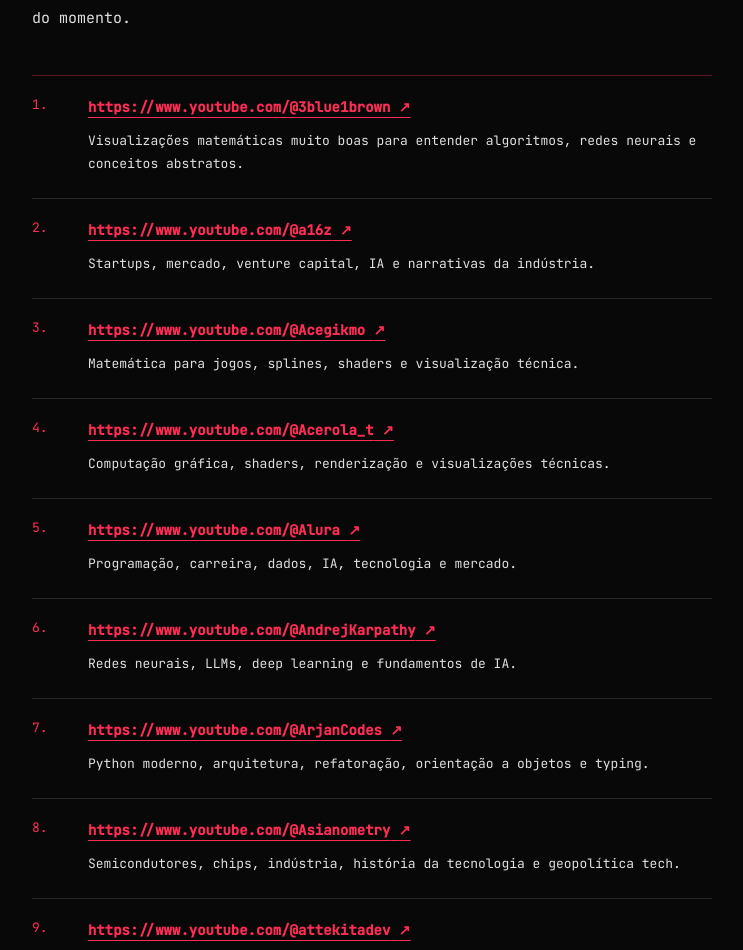
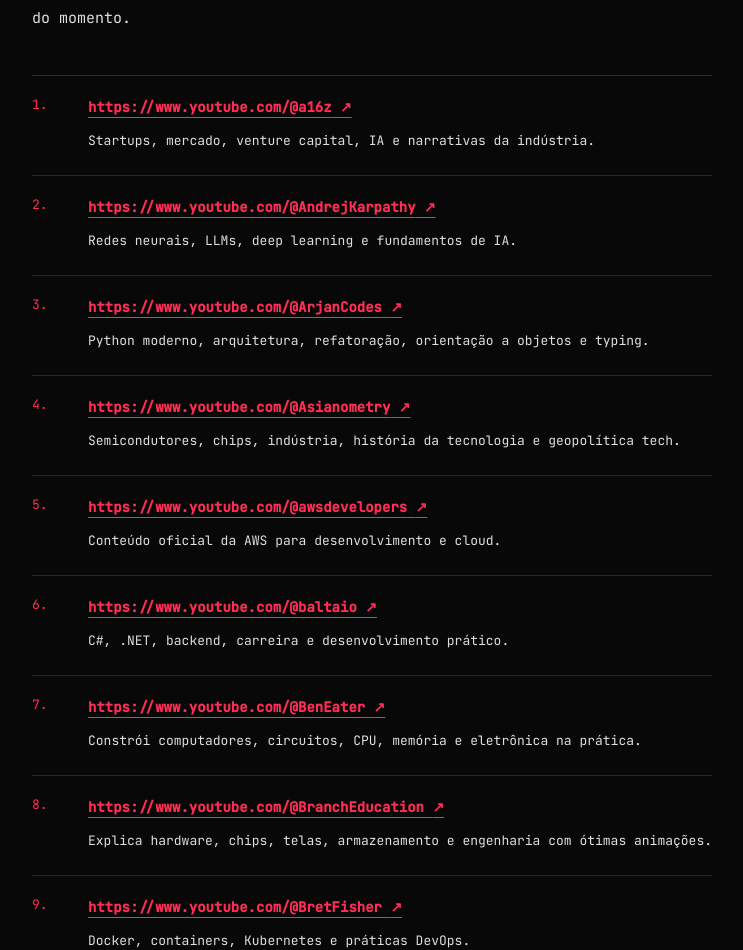
Before and after one commit to felipecezar01/portfolioV4, a Next.js app: page /cultura-tech/canais-youtube in a window 1280 px wide. Shown: the part 349-1299 px from the top of the page, without its empty margins (268-1011 px from the left). Built offline with nearby package versions, Linux system fonts and the light colour scheme.

Commit message:
chore(cultura-tech): update YouTube channel list

```diff
--- a/src/data/culturaTech.ts
+++ b/src/data/culturaTech.ts
@@ -185,15 +185,10 @@
 ]
 
 const youtubeChannelItems: CulturaTechItem[] = [
-  siteItem('https://www.youtube.com/@3blue1brown', 'https://www.youtube.com/@3blue1brown', 'Visualizações matemáticas muito boas para entender algoritmos, redes neurais e conceitos abstratos.'),
   siteItem('https://www.youtube.com/@a16z', 'https://www.youtube.com/@a16z', 'Startups, mercado, venture capital, IA e narrativas da indústria.'),
-  siteItem('https://www.youtube.com/@Acegikmo', 'https://www.youtube.com/@Acegikmo', 'Matemática para jogos, splines, shaders e visualização técnica.'),
-  siteItem('https://www.youtube.com/@Acerola_t', 'https://www.youtube.com/@Acerola_t', 'Computação gráfica, shaders, renderização e visualizações técnicas.'),
-  siteItem('https://www.youtube.com/@Alura', 'https://www.youtube.com/@Alura', 'Programação, carreira, dados, IA, tecnologia e mercado.'),
   siteItem('https://www.youtube.com/@AndrejKarpathy', 'https://www.youtube.com/@AndrejKarpathy', 'Redes neurais, LLMs, deep learning e fundamentos de IA.'),
   siteItem('https://www.youtube.com/@ArjanCodes', 'https://www.youtube.com/@ArjanCodes', 'Python moderno, arquitetura, refatoração, orientação a objetos e typing.'),
   siteItem('https://www.youtube.com/@Asianometry', 'https://www.youtube.com/@Asianometry', 'Semicondutores, chips, indústria, história da tecnologia e geopolítica tech.'),
-  siteItem('https://www.youtube.com/@attekitadev', 'https://www.youtube.com/@attekitadev', 'Mobile, iOS, Swift, carreira e desenvolvimento.'),
   siteItem('https://www.youtube.com/@awsdevelopers', 'https://www.youtube.com/@awsdevelopers', 'Conteúdo oficial da AWS para desenvolvimento e cloud.'),
   siteItem('https://www.youtube.com/@baltaio', 'https://www.youtube.com/@baltaio', 'C#, .NET, backend, carreira e desenvolvimento prático.'),
   siteItem('https://www.youtube.com/@BenEater', 'https://www.youtube.com/@BenEater', 'Constrói computadores, circuitos, CPU, memória e eletrônica na prática.'),
@@ -220,6 +215,7 @@
   siteItem('https://www.youtube.com/@FullCycle', 'https://www.youtube.com/@FullCycle', 'Arquitetura, microsserviços, Docker, Kubernetes, backend e DevOps.'),
   siteItem('https://www.youtube.com/@googlecloudtech', 'https://www.youtube.com/@googlecloudtech', 'Google Cloud, dados, IA, infraestrutura e desenvolvimento.'),
   siteItem('https://www.youtube.com/@GOTO-', 'https://www.youtube.com/@GOTO-', 'Palestras sobre engenharia de software, arquitetura, sistemas distribuídos e cultura técnica.'),
+  siteItem('https://www.youtube.com/@GutoGalego', 'https://www.youtube.com/@GutoGalego', 'Carreira em tecnologia, entrevistas, mercado, currículo, vagas e bastidores para devs.'),
   siteItem('https://www.youtube.com/@hnasr', 'https://www.youtube.com/@hnasr', 'Backend, redes, bancos, proxies, protocolos, performance e arquitetura.'),
   siteItem('https://www.youtube.com/@HuggingFace', 'https://www.youtube.com/@HuggingFace', 'Transformers, LLMs, datasets, modelos e ferramentas open source de IA.'),
   siteItem('https://www.youtube.com/@infoq', 'https://www.youtube.com/@infoq', 'Arquitetura, engenharia de software, liderança técnica, cloud e sistemas distribuídos.'),
```
